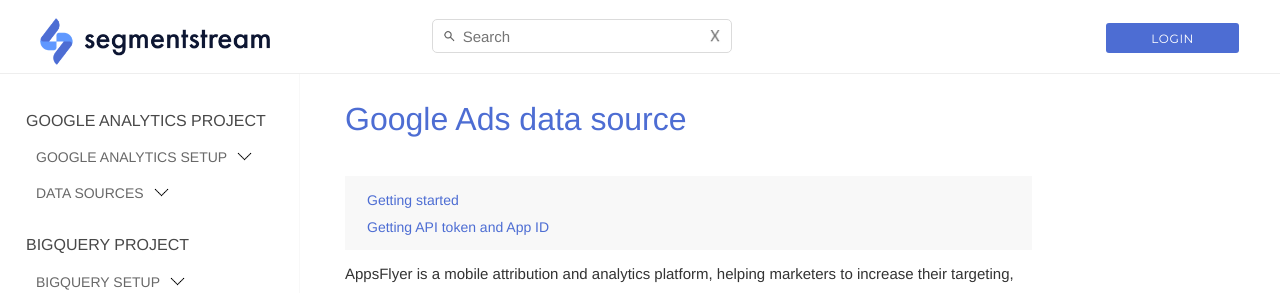
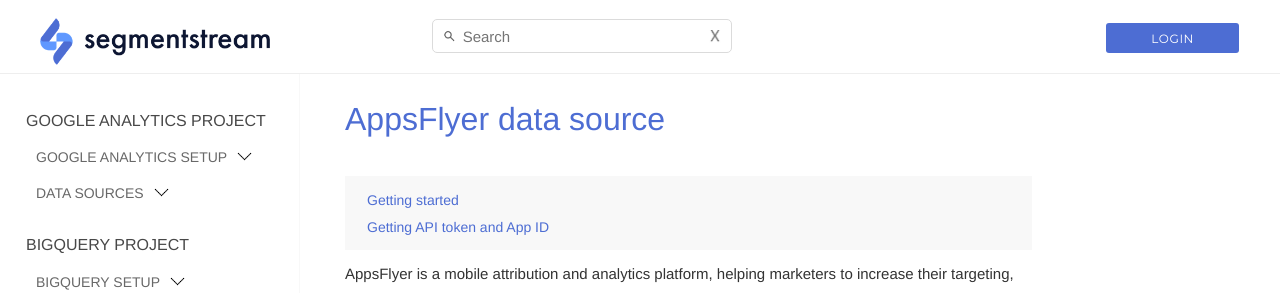
Before and after one commit to segmentstream-com/segmentstream-com.github.io, a Jekyll site: the page built from _docs/datasources/appsflyer.md, in a window 1280 px wide. Shown: the top 293 px of the page. Built offline with Jekyll 4.4.1, drawn with Linux system fonts in a browser that asks for light colours; nearby versions of some CDN libraries.

Commit message:
fix head

```diff
--- a/_docs/datasources/appsflyer.md
+++ b/_docs/datasources/appsflyer.md
@@ -2,7 +2,7 @@
 layout: page
 section: datasources
 navigation_title: "Appsflyer"
-title: "Google Ads data source"
+title: "AppsFlyer data source"
 date: 2020-07-31
 order: 2
 ---
```
